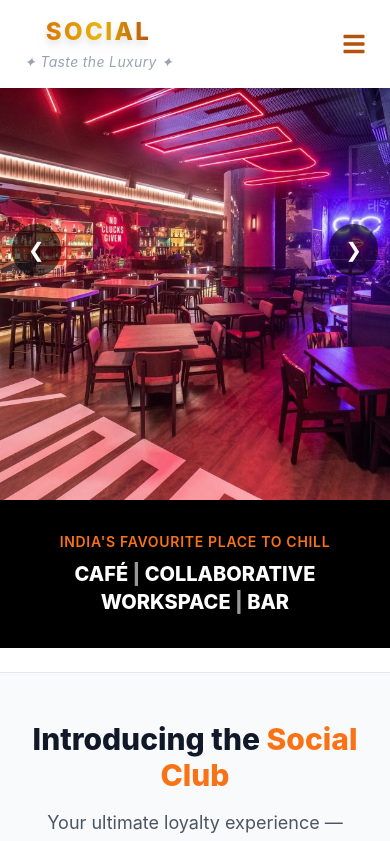
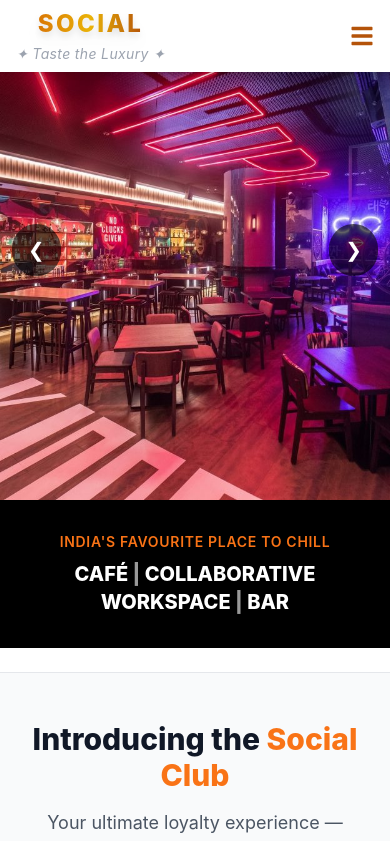
Before and after one commit to Rajumishra23/social-resturent, a React (Create React App) app: page / in a window 390 px wide. Shown: the top 841 px of the page. Built offline with nearby package versions, Linux system fonts and the light colour scheme.

Commit message:
Updated layout for better responsive view

```diff
--- a/src/components/Navbar.js
+++ b/src/components/Navbar.js
@@ -6,7 +6,7 @@
 
   return (
     <header className="bg-white shadow-md fixed top-0 left-0 right-0 z-50">
-      <div className="max-w-7xl mx-auto flex items-center justify-between px-6 py-4">
+      <div className="max-w-7xl mx-auto flex items-center justify-between px-4 py-2">
 
         {/* Logo + Tagline */}
         <div className="flex flex-col items-center">
```
